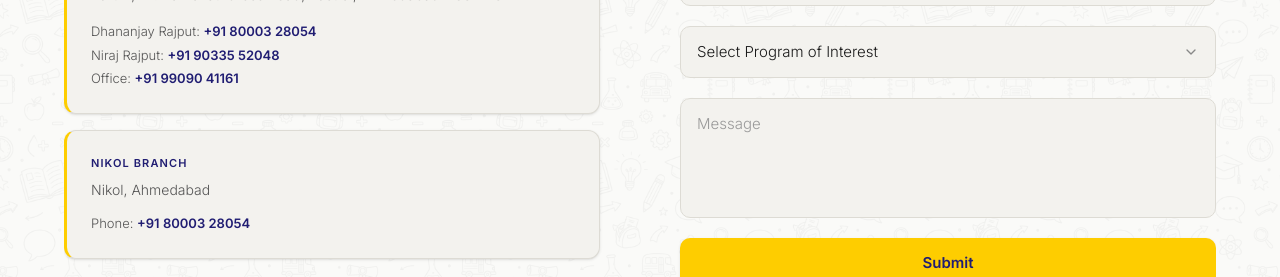
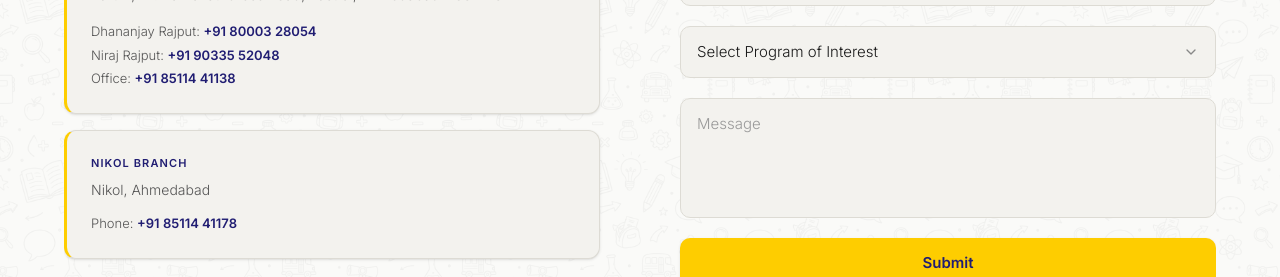
Before and after one commit to Vatsal1805/ocean_blue, a React (Vite) app: page / in a window 1280 px wide. Shown: the part 8316-8593 px from the top of the page. Built offline with nearby package versions, Linux system fonts and the light colour scheme; a web font is replaced by a local one.

Commit message:
feat: add Contact component and About page to project structure

```diff
--- a/src/components/Contact.jsx
+++ b/src/components/Contact.jsx
@@ -80,7 +80,7 @@ export default function Contact({ prefilledProgram }) {
                 <div className="flex flex-col gap-1 text-[13px] font-sans font-light text-[#555555]">
                   <div>Dhananjay Rajput: <strong className="font-semibold text-brand-navy">+91 80003 28054</strong></div>
                   <div>Niraj Rajput: <strong className="font-semibold text-brand-navy">+91 90335 52048</strong></div>
-                  <div>Office: <strong className="font-semibold text-brand-navy">+91 99090 41161</strong></div>
+                  <div>Office: <strong className="font-semibold text-brand-navy">+91 85114 41138</strong></div>
                 </div>
               </div>
 
@@ -93,7 +93,7 @@ export default function Contact({ prefilledProgram }) {
                   Nikol, Ahmedabad
                 </p>
                 <div className="text-[13px] font-sans font-light text-[#555555]">
-                  Phone: <strong className="font-semibold text-brand-navy">+91 80003 28054</strong>
+                  Phone: <strong className="font-semibold text-brand-navy">+91 85114 41178</strong>
                 </div>
               </div>
             </div>
--- a/src/pages/About.jsx
+++ b/src/pages/About.jsx
@@ -417,7 +417,7 @@ export default function About() {
                 <img
                   src={new URL('../../Assets/our team/Director.jpeg', import.meta.url).href}
                   alt="Mr. Niraj Rajput - Managing Director"
-                  className="w-full h-full object-cover object-top"
+                  className="w-full h-full object-cover object-center"
                 />
               </div>
 
```
